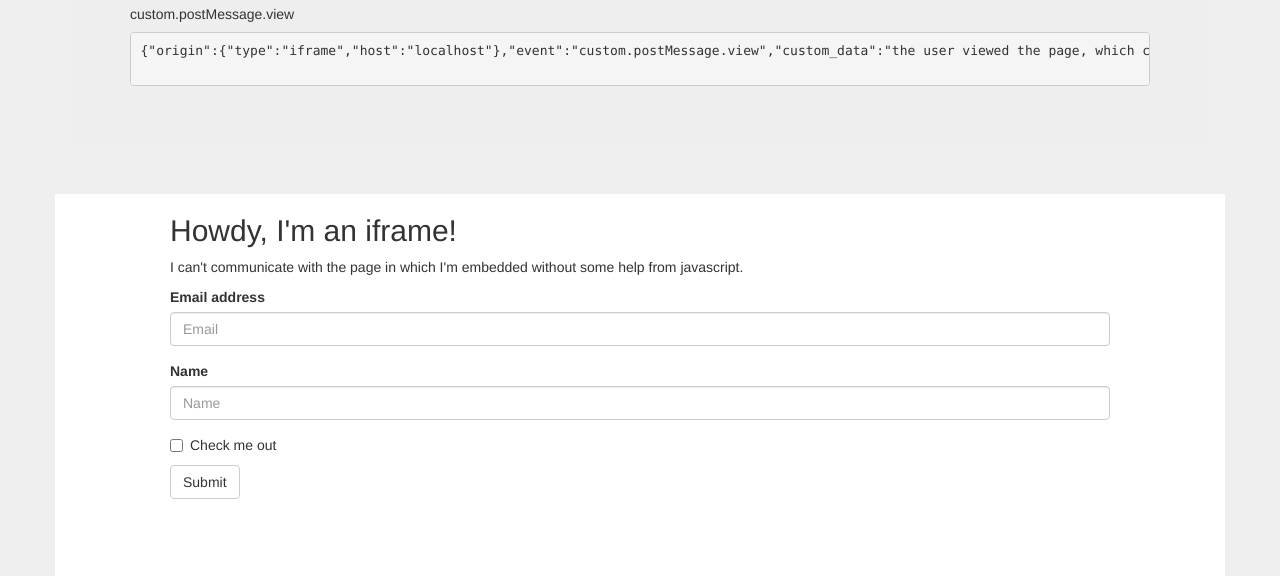
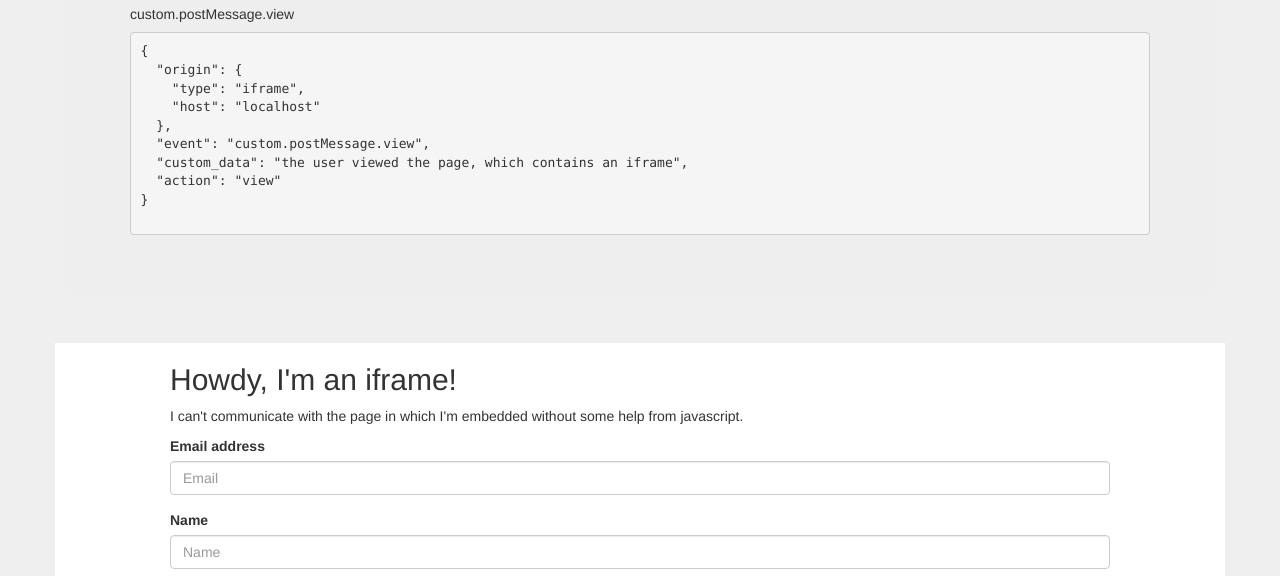
Before and after one commit to MoxieSozo/iframe-tracking, a plain HTML site: page docs/index.html in a window 1280 px wide. Shown: the part 224-800 px from the top of the page. Drawn offline with nearby package versions, Linux system fonts and the light colour scheme.

Commit message:
pretty json

```diff
--- a/docs/index.html
+++ b/docs/index.html
@@ -65,7 +65,7 @@
 			/* for demo only */
 			var notify = function( event ) {
 				console.log(JSON.stringify(event));
-				jQuery('#eventInfo').append( '<h5>'+event.event+'</h5><pre>' + JSON.stringify(event) + '</pre>');
+				jQuery('#eventInfo').append( '<h5>'+event.event+'</h5><pre>' + JSON.stringify(event, null, 2) + '</pre>');
 
 			}
 		</script>
```
